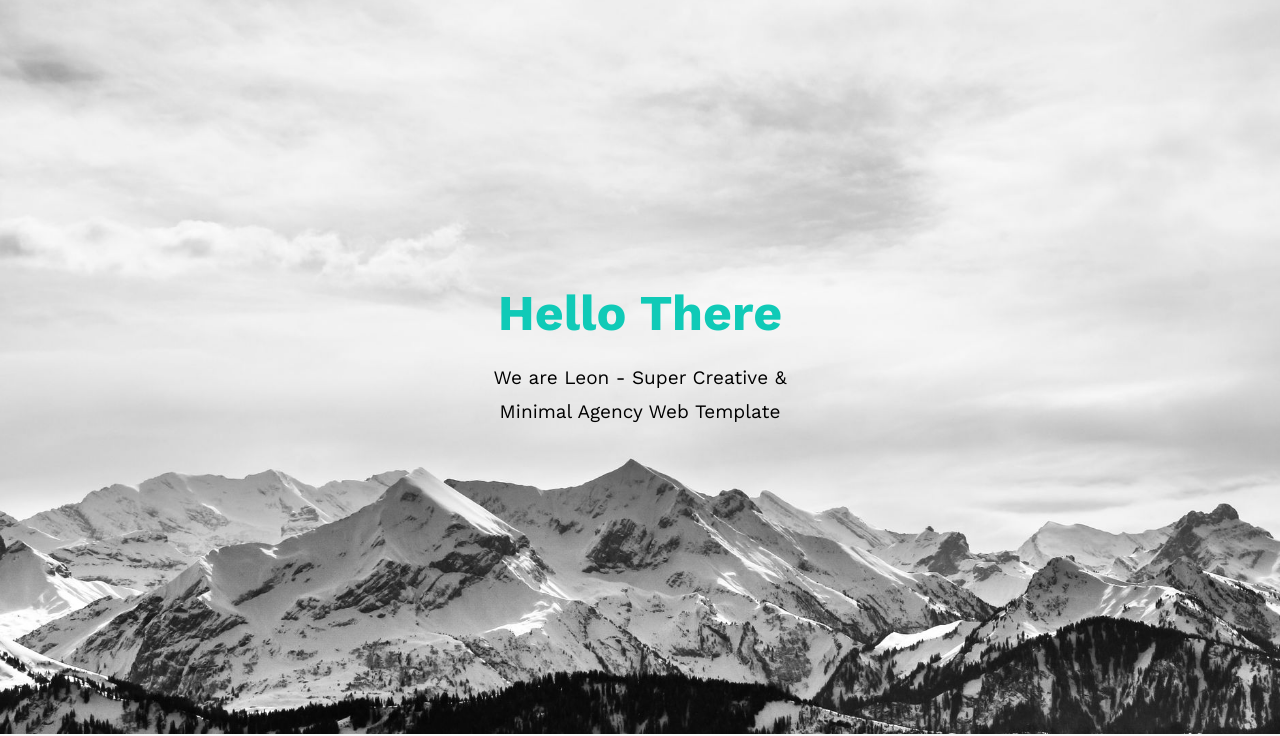
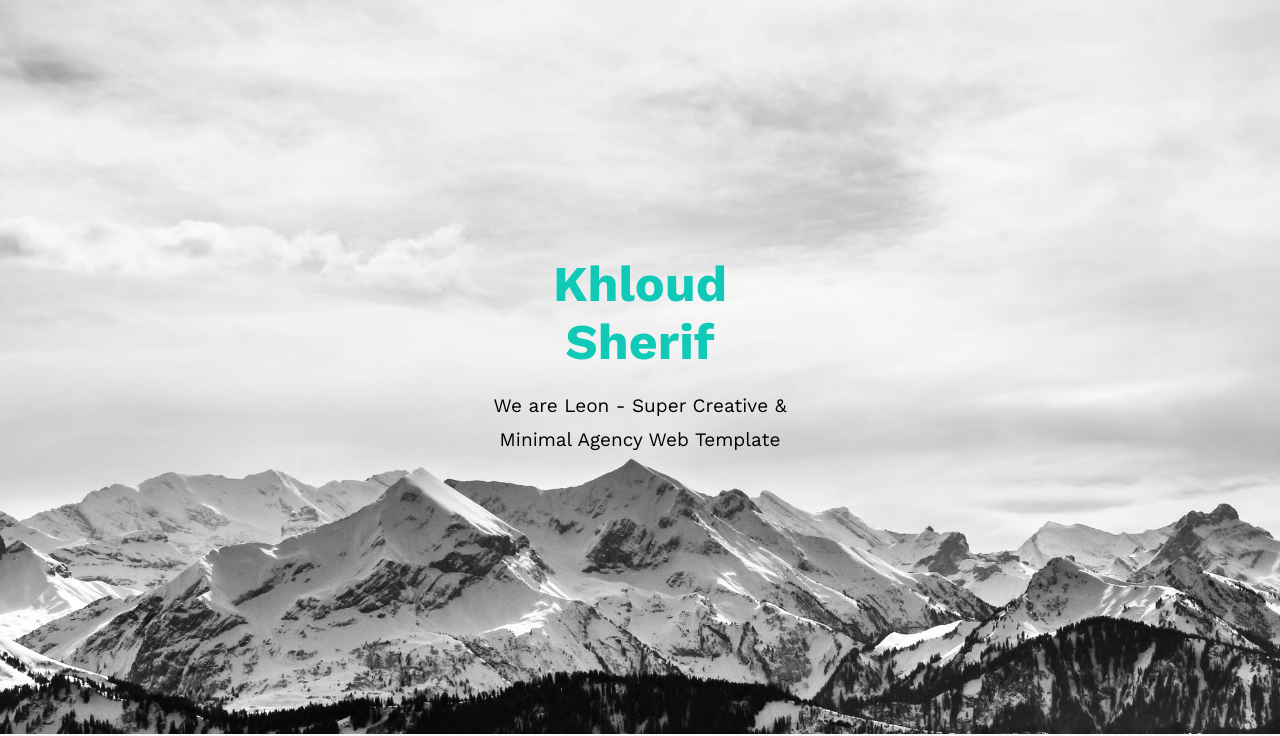
Before and after one commit to eslammouniralsadat/HTML_CSSTemplate1, a plain HTML site: page index.html in a window 1280 px wide. Shown: the part 102-838 px from the top of the page. Drawn offline with nearby package versions, Linux system fonts and the light colour scheme.

Commit message:
change name

```diff
--- a/index.html
+++ b/index.html
@@ -49,7 +49,7 @@
     <div class="landing">
 
         <div class="intro-text">
-            <h1>Hello There</h1>
+            <h1>Khloud Sherif</h1>
             <P>We are Leon - Super Creative & Minimal Agency Web Template</P>
         </div>
 
```
